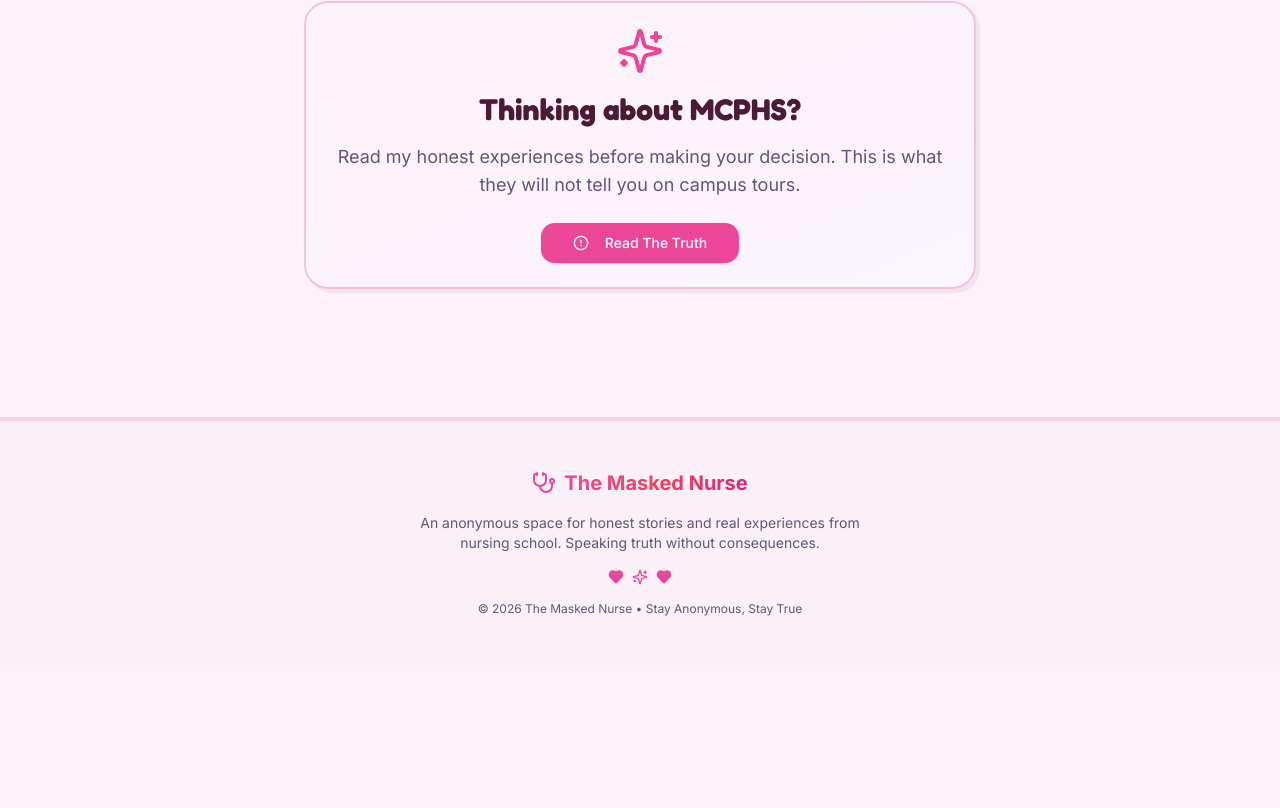
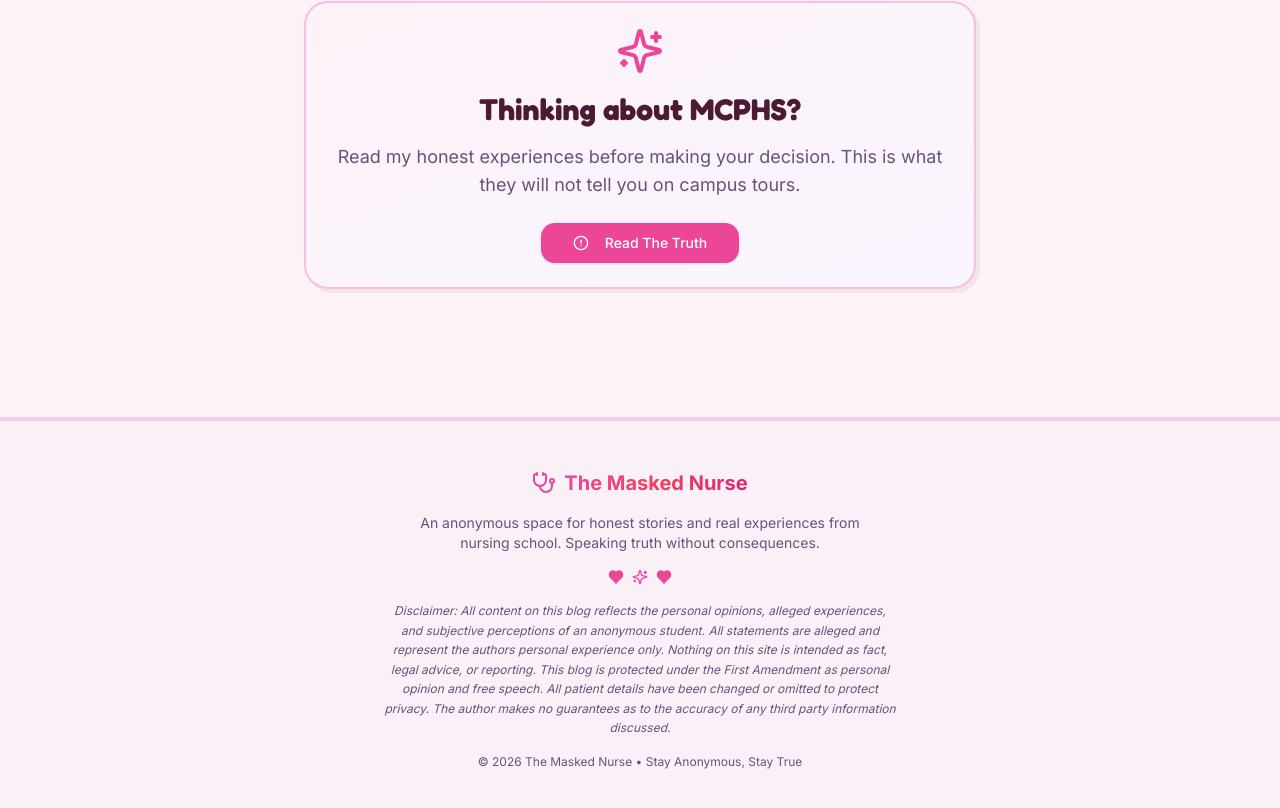
Before and after one commit to dreamuseranon/nursing-journey, a React (Vite) app in the folder Mask Nurse MCPHS Truth Diary/: page / in a window 1280 px wide. Shown: the part 1367-2175 px from the top of the page. Before the commit the page ends 2032 px from the top, so only its background shows below. Built offline with nearby package versions, Linux system fonts and the light colour scheme.

Commit message:
Update Layout.tsx

```diff
--- a/Mask Nurse MCPHS Truth Diary/src/components/Layout.tsx
+++ b/Mask Nurse MCPHS Truth Diary/src/components/Layout.tsx
@@ -86,6 +86,9 @@
               <Sparkles className="w-4 h-4" />
               <Heart className="w-4 h-4" fill="currentColor" />
             </div>
+            <p className="text-xs text-muted-foreground max-w-lg leading-relaxed italic">
+              Disclaimer: All content on this blog reflects the personal opinions, alleged experiences, and subjective perceptions of an anonymous student. All statements are alleged and represent the authors personal experience only. Nothing on this site is intended as fact, legal advice, or reporting. This blog is protected under the First Amendment as personal opinion and free speech. All patient details have been changed or omitted to protect privacy. The author makes no guarantees as to the accuracy of any third party information discussed.
+            </p>
             <p className="text-xs text-muted-foreground">© 2026 The Masked Nurse • Stay Anonymous, Stay True</p>
           </div>
         </div>
```
